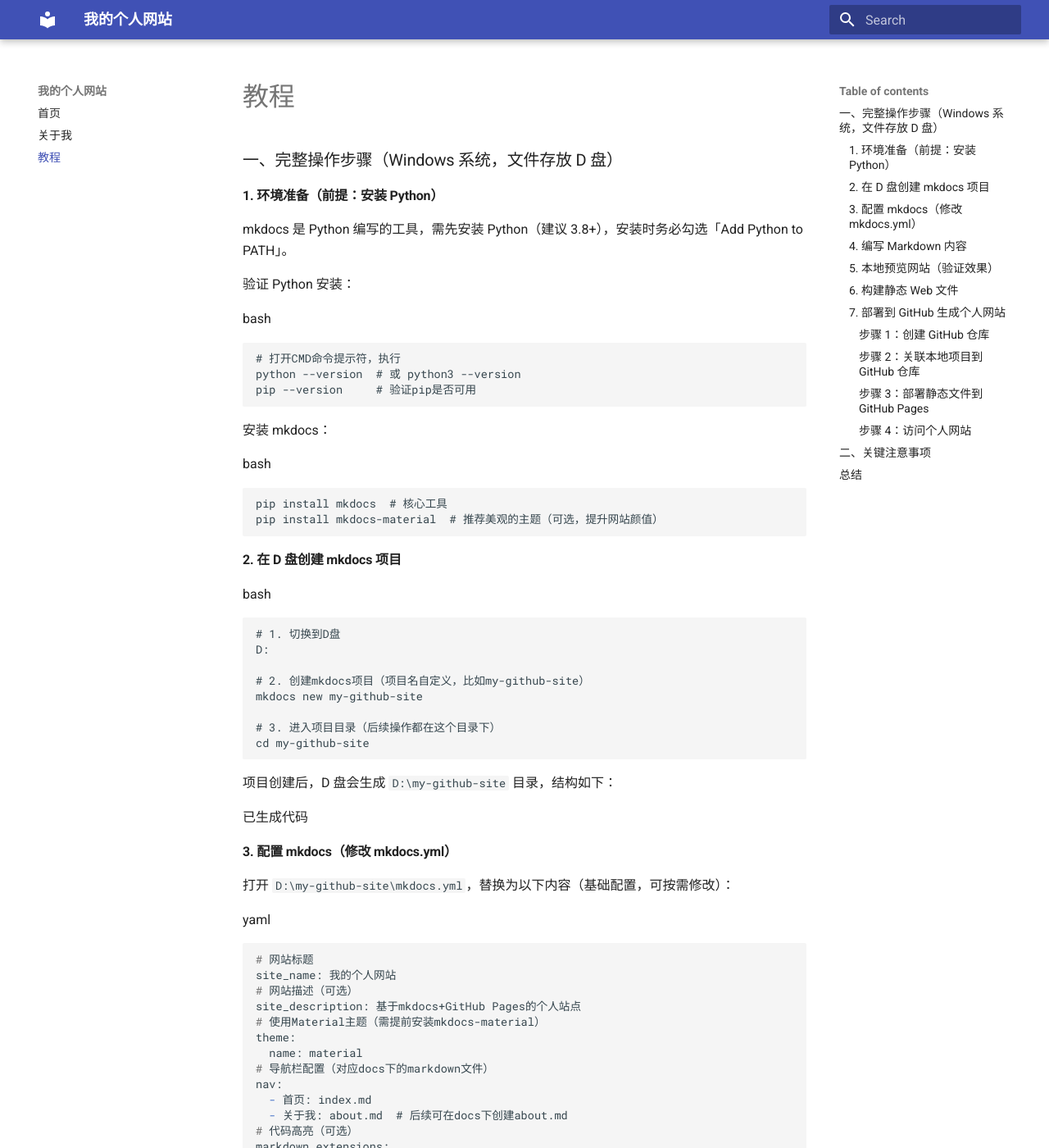
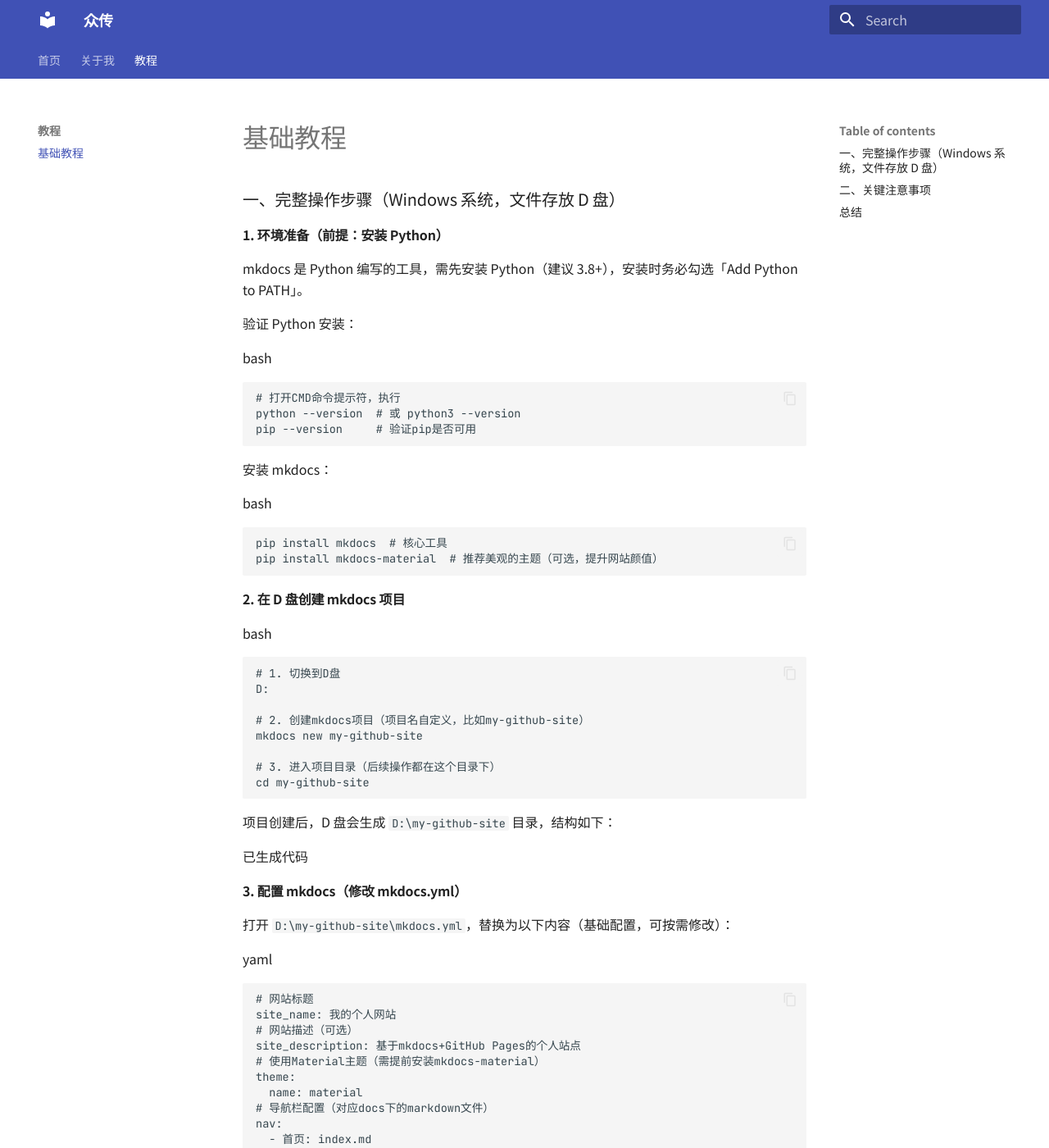
Before and after one commit to Gsy12321/Gsy12321.github.io, an MkDocs documentation site: the page built from docs/教程.md, in a window 1280 px wide and 1400 px high. Shown: the whole window at 82% size. Built offline with MkDocs 1.6.1 and Material for MkDocs 9.7.7, drawn with Linux system fonts in a browser that asks for light colours; some of the changed text lies outside the part shown.

Commit message:
修改 mkdocs.yml 配置

```diff
--- a/mkdocs.yml
+++ b/mkdocs.yml
@@ -1,17 +1,80 @@
-# 网站标题
-site_name: 我的个人网站
-# 网站描述（可选）
-site_description: 基于mkdocs+GitHub Pages的个人站点
-# 使用Material主题（需提前安装mkdocs-material）
+# 网站基础配置
+site_name: 众传
+site_description: 基于 mkdocs + GitHub Pages 打造的个人站点
+site_author: 众传  # 新增作者信息
+site_url: https://your-username.github.io/your-repo/  # 替换为实际站点URL
+
+# 主题配置（Material 主题深度定制）
 theme:
   name: material
-# 导航栏配置（对应docs下的markdown文件）
+  # 主题配色（可自选：indigo、blue、red、green、purple 等）
+  palette:
+    primary: indigo  # 主色调
+    accent: teal     # 强调色
+  # 界面定制
+  features:
+    - navigation.tabs        # 顶部标签导航
+    - navigation.sections    # 导航栏分组折叠
+    - navigation.expand      # 展开所有导航项
+    - navigation.top         # 返回顶部按钮
+    - search.suggest         # 搜索建议
+    - search.highlight       # 搜索结果高亮
+    - content.tabs.link      # 内容标签链接
+    - content.code.copy      # 代码块复制按钮
+  # 自定义字体（可选）
+  font:
+    text: Noto Sans SC       # 中文正文字体
+    code: JetBrains Mono    # 代码字体
+  # 页脚配置
+  footer:
+    copyright: Copyright &copy; 2024 众传
+
+# 导航栏配置（结构化优化）
 nav:
   - 首页: index.md
-  - 关于我: about.md  # 后续可在docs下创建about.md
-  - 教程: 教程.md
-# 代码高亮（可选）
+  - 关于我:
+      - 个人简介: about.md
+      # 可扩展子菜单，示例：
+      # - 联系方式: about/contact.md
+  - 教程:
+      - 基础教程: 教程.md
+      # 可按教程分类扩展，示例：
+      # - MkDocs 配置: 教程/mkdocs-config.md
+      # - GitHub Pages 部署: 教程/github-pages.md
+
+# 扩展插件 & Markdown 增强
 markdown_extensions:
-  - codehilite
+  - codehilite:
+      guess_lang: false  # 禁用自动语言检测
+      use_pygments: true # 使用 Pygments 高亮
+      pygments_style: monokai  # 代码高亮风格（可选：github、vs、monokai 等）
   - toc:
-      permalink: true
+      permalink: true    # 锚点链接
+      toc_depth: 3      # 目录深度
+  - admonition          # 提示框（note/warning/tip 等）
+  - pymdownx.details    # 折叠面板
+  - pymdownx.superfences # 嵌套代码块
+  - attr_list           # 图片/链接属性自定义
+  - md_in_html          # HTML 中嵌套 Markdown
+
+# 额外配置
+extra:
+  social:  # 社交图标（需替换为自己的链接）
+    - icon: fontawesome/brands/github
+      link: https://github.com/your-username
+    - icon: fontawesome/brands/zhihu
+      link: https://www.zhihu.com/people/your-id
+    - icon: fontawesome/solid/envelope
+      link: mailto:your-email@example.com
+  generator: false  # 隐藏 MkDocs 生成器标识
+
+# 插件（需提前安装：pip install mkdocs-material mkdocs-glightbox mkdocs-minify-plugin）
+plugins:
+  - glightbox  # 图片灯箱（点击放大）
+  - search:    # 搜索优化
+      lang: zh  # 中文搜索
+  - minify:    # 资源压缩（提升加载速度）
+      minify_html: true
+      minify_css: true
+      minify_js: true
+      remove_comments: true
```
